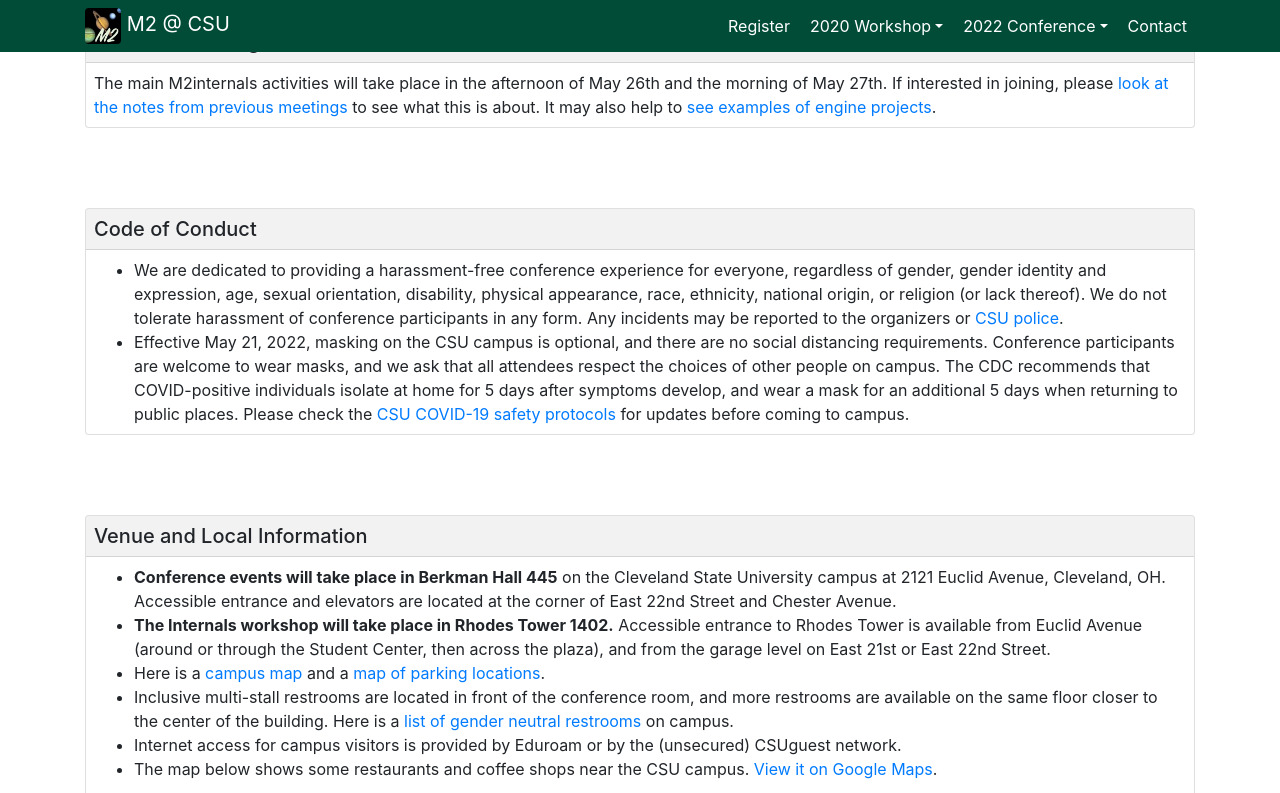
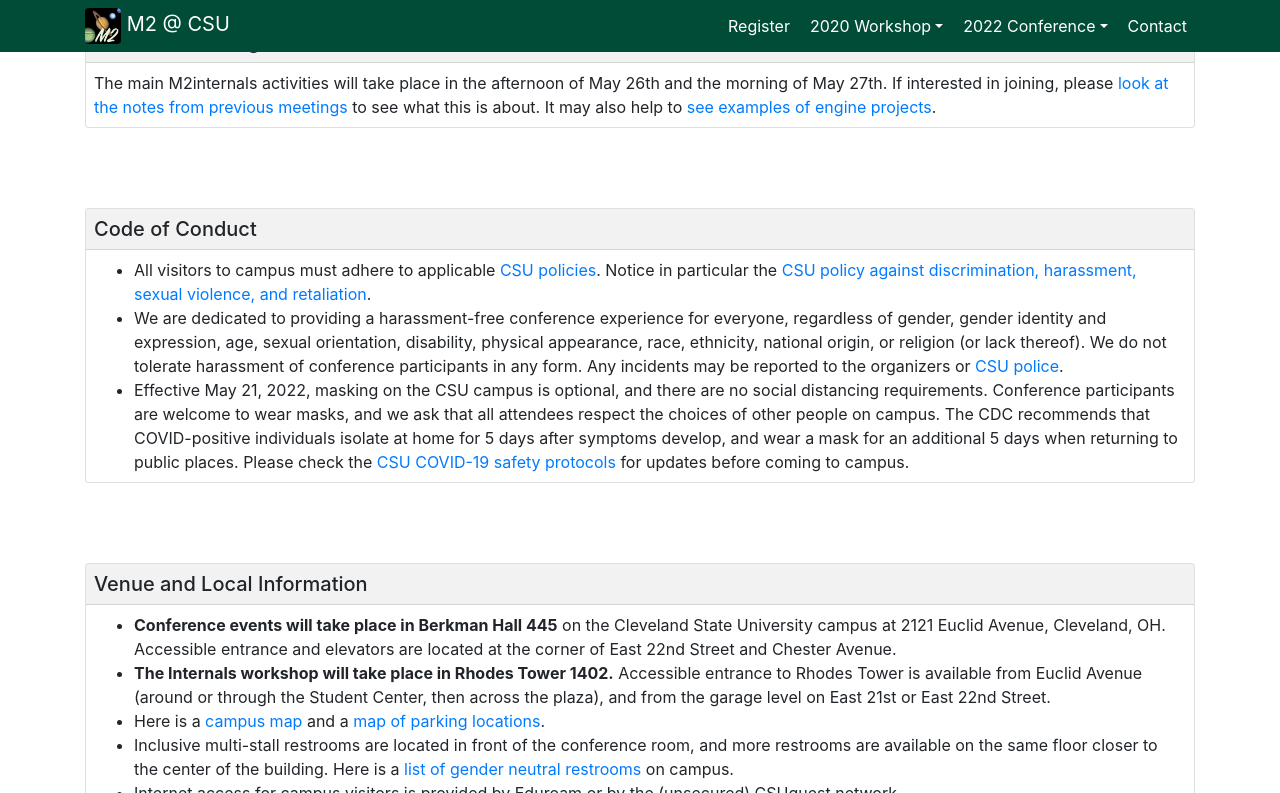
Before and after one commit to galettof/m2csu, a Jekyll site: the page built from conference.html, in a window 1280 px wide and 900 px high, scrolled down 446 px, cut to the strip 0-793 px from the top of the window. Built offline with Jekyll 4.4.1, drawn with Linux system fonts in a browser that asks for light colours; nearby versions of some CDN libraries.

Commit message:
code of conduct update

```diff
--- a/conference.html
+++ b/conference.html
@@ -66,6 +66,12 @@ title: M2 @ CSU 2022 Conference
 	  </div>
 	  <div class="card-body">
 	    <ul class="mb-0">
+	      <li>All visitors to campus must adhere to
+	      applicable <a href="https://www.csuohio.edu/policy-register/university-policies-0"
+	      target="_blank">CSU policies</a>. Notice in particular
+	      the <a href="https://www.csuohio.edu/sites/default/files/3344-2-03_1.pdf"
+	      target="_blank">CSU policy against discrimination,
+	      harassment, sexual violence, and retaliation</a>.</li>
 	      <li>We are dedicated to providing a harassment-free
 	    conference experience for everyone, regardless of gender,
 	    gender identity and expression, age, sexual orientation,
```
